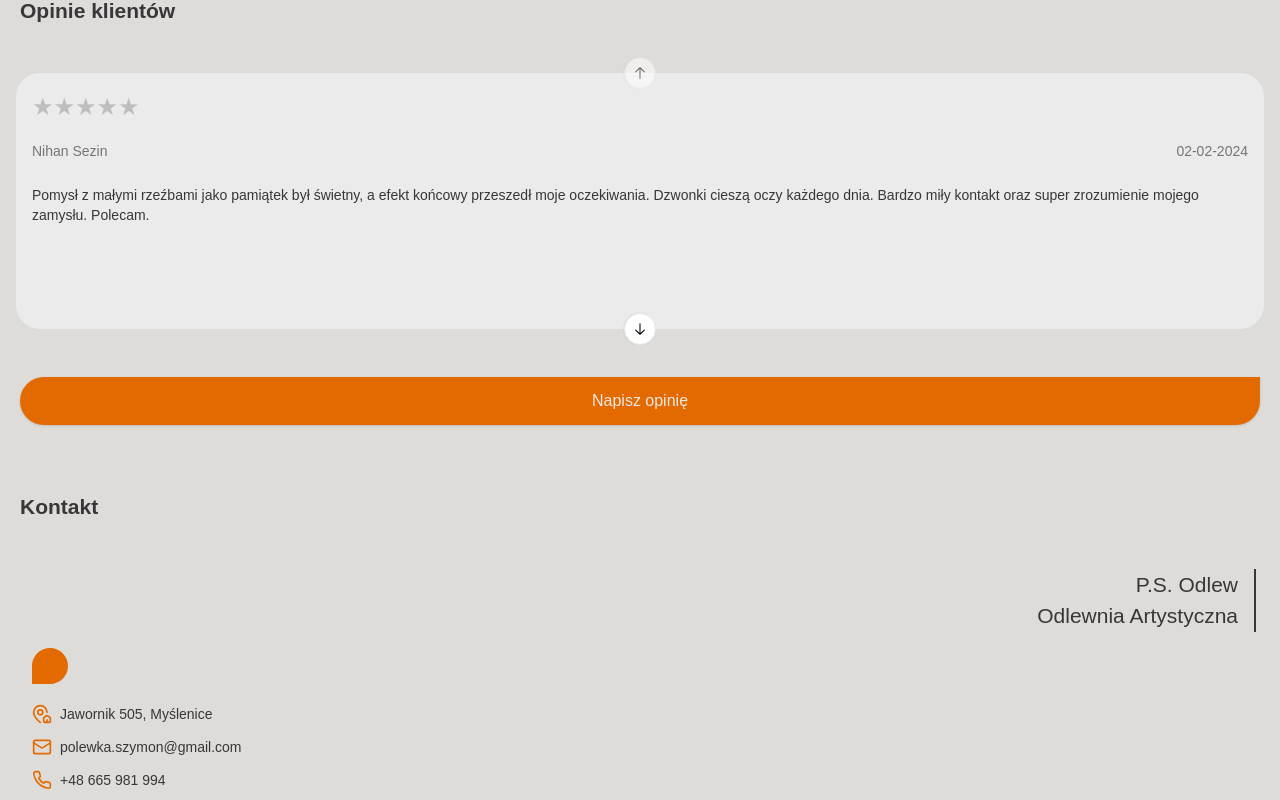
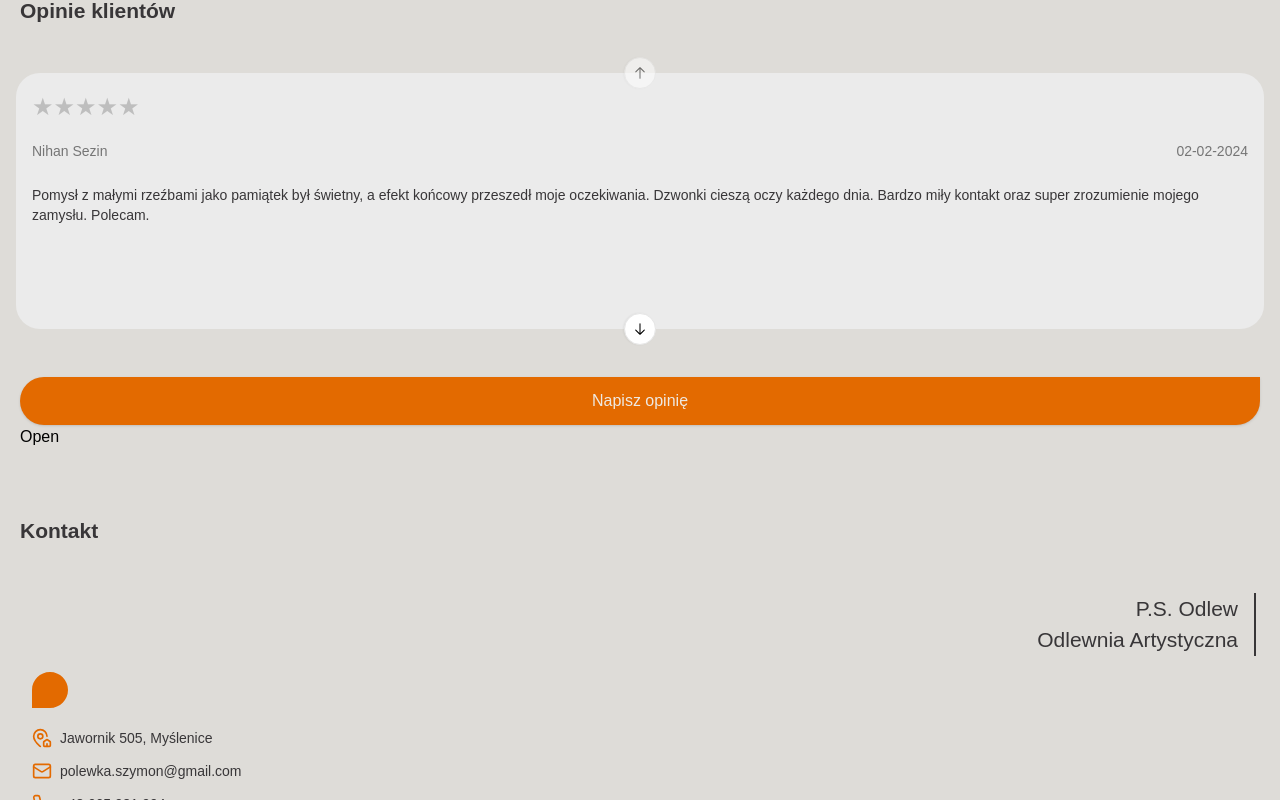
Before and after one commit to MarioLuigie/Odlew, a Next.js app: page / in a window 1280 px wide. Both pictures are taken after a click on the button "Napisz opinię". Shown: the part 10047-10847 px from the top of the page. Built offline with nearby package versions, Linux system fonts and the light colour scheme.

Commit message:
Update: Add props and style CreateOpinionDialog

```diff
--- a/src/components/dialogs/CreateOpinionDialog.tsx
+++ b/src/components/dialogs/CreateOpinionDialog.tsx
@@ -1,11 +1,18 @@
+// components
+import CustomDialog from '@/components/shared/CustomDialog'
+
 type CreateOpinionDialogProps = {
-  isOpen: boolean
+	isOpen: boolean
 	handleClose: () => void
 }
 
 export default function CreateOpinionDialog({
-  isOpen,
+	isOpen,
 	handleClose,
 }: CreateOpinionDialogProps) {
-	return <div></div>
+	return (
+		<CustomDialog handleClose={handleClose} isOpen={isOpen} className='h-full bg-background'>
+			<div>Opinion Dialog</div>
+		</CustomDialog>
+	)
 }
--- a/src/components/pages/homePagePartials/Opinions.tsx
+++ b/src/components/pages/homePagePartials/Opinions.tsx
@@ -10,13 +10,13 @@ import CreateOpinionDialog from '@/components/dialogs/CreateOpinionDialog'
 export default function Opinions() {
 	const [isDialogOpen, setIsDialogOpen] = useState<boolean>(false)
 
-  const handleCloseDialog = () => {
-    setIsDialogOpen(false)
-  }
+	const handleOpenDialog = () => {
+		setIsDialogOpen(true)
+	}
 
-  const handleOpenDialog = () => {
-    setIsDialogOpen(true)
-  }
+	const handleCloseDialog = () => {
+		setIsDialogOpen(false)
+	}
 
 	return (
 		<div>
@@ -32,7 +32,13 @@ export default function Opinions() {
 				<CustomButton onClick={handleOpenDialog}>
 					Napisz opinię
 				</CustomButton>
-        {isDialogOpen && <CreateOpinionDialog handleClose={handleCloseDialog} />}
+
+				{isDialogOpen && (
+					<CreateOpinionDialog
+						isOpen={isDialogOpen}
+						handleClose={handleCloseDialog}
+					/>
+				)}
 			</div>
 		</div>
 	)
--- a/src/components/shared/CustomDialog.tsx
+++ b/src/components/shared/CustomDialog.tsx
@@ -6,24 +6,29 @@ import {
 	DialogTitle,
 	DialogTrigger,
 } from '@/components/ui/dialog'
+import { cn } from '@/lib/utils'
 
 type CustomDialogProps = {
 	children: React.ReactNode
-	trigger?: React.ReactNode
 	title?: string
 	description?: string
+  handleClose: () => void
+  isOpen: boolean
+  className?: string
 }
 
 export default function CustomDialog({
 	children,
-	trigger,
 	title,
 	description,
+  handleClose,
+  isOpen,
+  className,
 }: CustomDialogProps) {
 	return (
-		<Dialog>
-			<DialogTrigger>{trigger || 'Open'}</DialogTrigger>
-			<DialogContent>
+		<Dialog open={isOpen} onOpenChange={handleClose}>
+			<DialogTrigger>Open</DialogTrigger>
+			<DialogContent className={cn('border-0', className)}>
 				<DialogHeader>
 					<DialogTitle>{title}</DialogTitle>
 					<DialogDescription>{description}</DialogDescription>
--- a/src/components/ui/dialog.tsx
+++ b/src/components/ui/dialog.tsx
@@ -44,8 +44,8 @@ const DialogContent = React.forwardRef<
       {...props}
     >
       {children}
-      <DialogPrimitive.Close className="absolute right-4 top-4 rounded-sm opacity-70 ring-offset-white transition-opacity hover:opacity-100 focus:outline-none focus:ring-2 focus:ring-neutral-950 focus:ring-offset-2 disabled:pointer-events-none data-[state=open]:bg-neutral-100 data-[state=open]:text-neutral-500 dark:ring-offset-neutral-950 dark:focus:ring-neutral-300 dark:data-[state=open]:bg-neutral-800 dark:data-[state=open]:text-neutral-400">
-        <Cross2Icon className="h-4 w-4" />
+      <DialogPrimitive.Close className="absolute right-5 top-5 rounded-sm opacity-70 ring-offset-white transition-opacity hover:opacity-100 focus:outline-none focus:ring-2 focus:ring-neutral-950 focus:ring-offset-2 disabled:pointer-events-none data-[state=open]:bg-neutral-100 data-[state=open]:text-neutral-500 dark:ring-offset-neutral-950 dark:focus:ring-neutral-300 dark:data-[state=open]:bg-neutral-800 dark:data-[state=open]:text-neutral-400">
+        <Cross2Icon className="h-7 w-7" />
         <span className="sr-only">Close</span>
       </DialogPrimitive.Close>
     </DialogPrimitive.Content>
```
